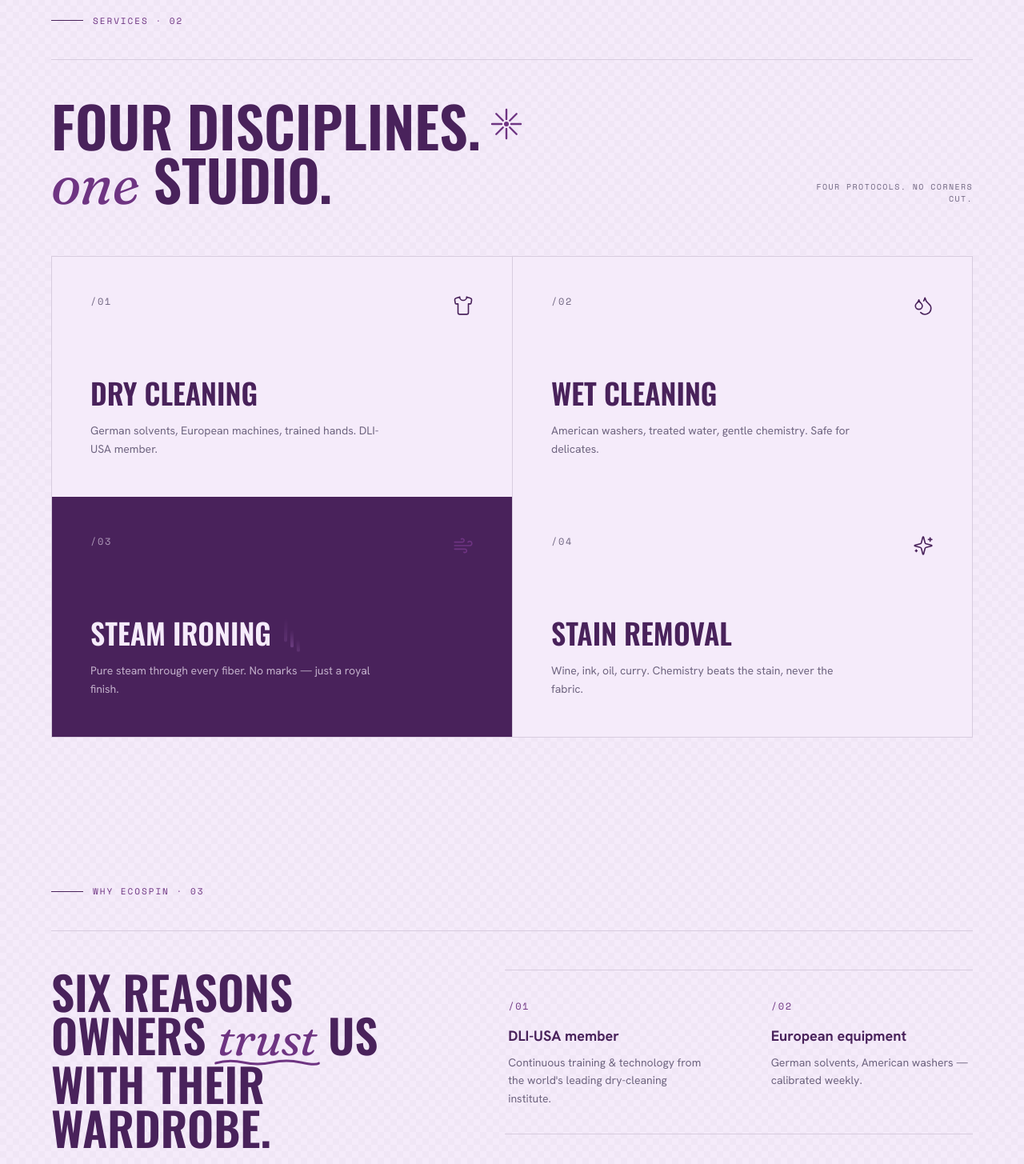
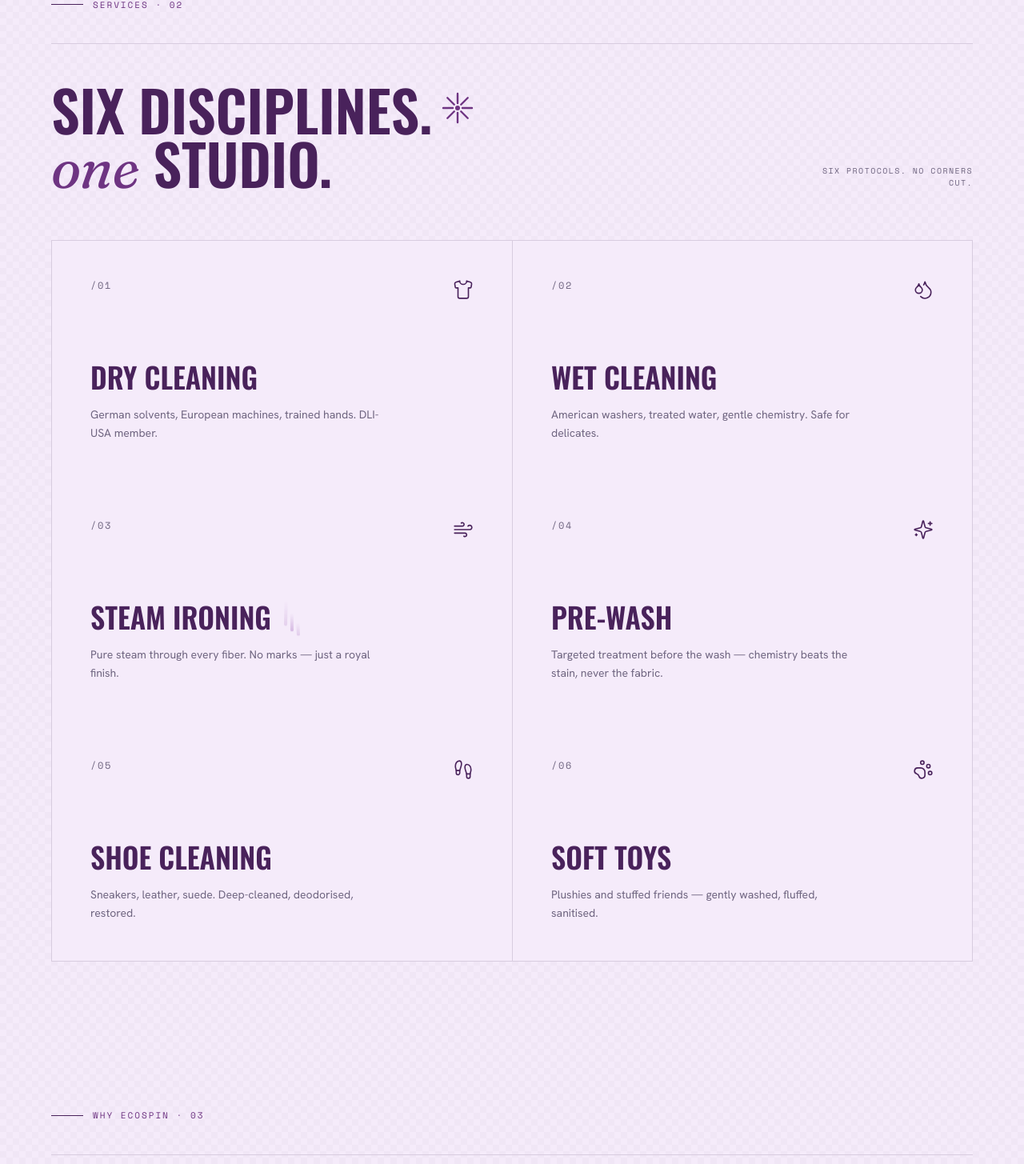
Before and after one commit to TanishRS/ecopsin-all, a React (Vite) app: page / in a window 1280 px wide. Shown: the part 1977-3432 px from the top of the page at 80% size. Built offline with nearby package versions, Linux system fonts and the light colour scheme; the HTML template or start-up script is replaced by a standard one.

Commit message:
dmeo-changes

```diff
--- a/src/AdminDashboard.tsx
+++ b/src/AdminDashboard.tsx
@@ -43,6 +43,7 @@ type Order = {
   service: string;
   pickup_date: string;
   status?: string;
+  outlet?: string;
 };
 
 type Rate = {
@@ -52,13 +53,15 @@ type Rate = {
   same_day_price: number;
 };
 
-// Status pipeline: confirmed → ready → delivered
-const STATUS_FLOW = ["confirmed", "ready", "delivered"];
+// Status pipeline: collected → in_transit → processing → ready → delivered
+const STATUS_FLOW = ["collected", "in_transit", "processing", "ready", "delivered"];
 
 const STATUS_META: Record<string, { color: string; bg: string; icon: string }> = {
-  confirmed: { color: "#2563eb", bg: "#dbeafe", icon: "📥" },
-  ready:     { color: "#d97706", bg: "#fef3c7", icon: "✅" },
-  delivered: { color: "#059669", bg: "#d1fae5", icon: "📦" },
+  collected:  { color: "#2563eb", bg: "#dbeafe", icon: "📥" },
+  in_transit: { color: "#7c3aed", bg: "#ede9fe", icon: "🚚" },
+  processing: { color: "#d97706", bg: "#fef3c7", icon: "🌀" },
+  ready:      { color: "#0891b2", bg: "#cffafe", icon: "✅" },
+  delivered:  { color: "#059669", bg: "#d1fae5", icon: "📦" },
 };
 
 // All UI text in 3 languages
@@ -156,11 +159,15 @@ function Orders({ t }: { t: Translation }) {
   const [err, setErr] = useState<boolean>(false);
   const [busy, setBusy] = useState<number | null>(null);
 
+  const OUTLET = new URLSearchParams(window.location.search).get("outlet");
+  const isCPU = OUTLET === null || OUTLET === "Thane"; // full 5-stage control
+  const OUTLET_ALLOWED: Record<string, string> = { collected: "in_transit", ready: "delivered" };
+
   const load = async () => {
     setErr(false);
     setOrders(null);
     try {
-      const data = await callApi({ action: "orders_read" });
+      const data = await callApi({ action: "orders_read", ...(OUTLET ? { outlet: OUTLET } : {}) });
       setOrders(Array.isArray(data) ? data : []);
     } catch {
       setErr(true);
@@ -170,9 +177,15 @@ function Orders({ t }: { t: Translation }) {
   useEffect(() => { load(); }, []);
 
   const cycleStatus = async (order: Order) => {
-    const cur = (order.status || "confirmed").toLowerCase();
+    const cur = (order.status || "collected").toLowerCase();
     const idx = STATUS_FLOW.indexOf(cur);
-    const next = STATUS_FLOW[(idx + 1) % STATUS_FLOW.length];
+    let next: string;
+    if (isCPU) {
+      next = STATUS_FLOW[(idx + 1) % STATUS_FLOW.length];
+    } else {
+      next = OUTLET_ALLOWED[cur];
+      if (next === undefined) return;
+    }
     setBusy(order.row_number);
     setOrders((prev) =>
       prev
@@ -201,14 +214,17 @@ function Orders({ t }: { t: Translation }) {
   return (
     <div style={S.cardGrid}>
       {orders.map((o) => {
-        const st = (o.status || "confirmed").toLowerCase();
-        const meta = STATUS_META[st] || STATUS_META.confirmed;
+        const st = (o.status || "collected").toLowerCase();
+        const meta = STATUS_META[st] || STATUS_META.collected;
+        const canAdvance = isCPU || !!OUTLET_ALLOWED[st];
         return (
           <div key={o.row_number} style={S.orderCard}>
             <div style={S.orderName}>{o.customer_name}</div>
+            {isCPU && o.outlet && <div style={S.orderLine}><span style={S.muted}>Outlet</span> {o.outlet}</div>}
             <div style={S.orderLine}><span style={S.muted}>{t.phone}</span> {o.phone}</div>
             <div style={S.orderLine}><span style={S.muted}>{t.item}</span> {o.item} · {o.service}</div>
             <div style={S.orderLine}><span style={S.muted}>{t.pickup}</span> {o.pickup_date}</div>
+            {canAdvance ? (
               <button
                 onClick={() => cycleStatus(o)}
                 disabled={busy === o.row_number}
@@ -218,7 +234,13 @@ function Orders({ t }: { t: Translation }) {
                 {t[st] || st}
                 {busy === o.row_number && <span style={S.spin}> …</span>}
               </button>
-            <div style={S.tapHint}>{t.tapStatus}</div>
+            ) : (
+              <div style={{ ...S.statusBtn, background: meta.bg, color: meta.color }}>
+                <span style={S.statusIcon}>{meta.icon}</span>
+                {t[st] || st}
+              </div>
+            )}
+            {canAdvance && <div style={S.tapHint}>{t.tapStatus}</div>}
           </div>
         );
       })}
--- a/src/sections/About.tsx
+++ b/src/sections/About.tsx
@@ -9,7 +9,7 @@ export default function About() {
       <Eyebrow>About · 01</Eyebrow>
       <div className="mt-10 grid grid-cols-1 gap-12 border-t border-line pt-12 lg:grid-cols-2 lg:gap-20">
         <h2 className="reveal font-display uppercase leading-[0.95] text-plum [font-size:clamp(2rem,5.5vw,5rem)]">
-          We <span className="serif-it text-glow">redefined</span> laundry
+          dry-cleaner
           <SquareDot />
           <span className="sr-only">.</span>
         </h2>
--- a/src/sections/BookPickup.tsx
+++ b/src/sections/BookPickup.tsx
@@ -191,7 +191,9 @@ export default function BookPickup() {
                   <option>Dry Cleaning</option>
                   <option>Wet Cleaning</option>
                   <option>Steam Ironing</option>
-                  <option>Stain Removal</option>
+                  <option>Pre-Wash</option>
+                  <option>Shoe Cleaning</option>
+                  <option>Soft Toys</option>
                 </select>
               </Field>
               <Field label="GARMENTS (APPROX.)" htmlFor="bp-count">
--- a/src/sections/Footer.tsx
+++ b/src/sections/Footer.tsx
@@ -14,7 +14,9 @@ const SERVICES = [
   'Dry Cleaning',
   'Wet Cleaning',
   'Steam Ironing',
-  'Stain Removal',
+  'Pre-Wash',
+  'Shoe Cleaning',
+  'Soft Toys',
   'Free Pickup & Delivery',
 ]
 
--- a/src/sections/LocateUs.tsx
+++ b/src/sections/LocateUs.tsx
@@ -5,26 +5,30 @@ import { Eyebrow, Section } from '../components/ui'
 const WHATSAPP_NUMBER = '918657422155'
 const WEBHOOK_URL = 'https://n8n-service-wvij.onrender.com/webhook/ecospin-order'
 
-const STORES = [
+type Store = {
+  n: string
+  name: string
+  address?: string
+  phones?: string[]
+  comingSoon?: boolean
+}
+
+const STORES: Store[] = [
   {
     n: '01',
-    name: 'Thane (CPU)',
-    address:
-      'Unit No. 23, Kothari Compound 9 Acre, Manpada, Behind Happy Valley, Thane (W) 400610',
-    phones: ['+91 8452808888'],
+    name: 'Kharghar (CPU)',
+    address: 'Shop No.19, Green Heritage CHS, Plot No.79/80, Sector 20, Kharghar 410210',
+    phones: ['+91 86574 22155', '+91 86574 22355'],
   },
   {
     n: '02',
     name: 'Thane Store',
-    address:
-      'Shastri Nagar Naka, Pokran Road No.1, Beside Sanskriti Family Restaurant & Bar, Thane (W) 400606',
     phones: ['+91 9004337979', '+91 9004588555'],
   },
   {
     n: '03',
-    name: 'Kharghar Store',
-    address: 'Shop No.19, Green Heritage CHS, Plot No.79/80, Sector 20, Kharghar 410210',
-    phones: ['+91 86574 22155', '+91 86574 22355'],
+    name: 'Ulwe Store',
+    comingSoon: true,
   },
 ]
 
@@ -79,12 +83,26 @@ export default function LocateUs() {
       <div className="mt-14 grid grid-cols-1 gap-px border border-line bg-line lg:grid-cols-3" data-stagger>
         {STORES.map((s) => (
           <article key={s.n} className="reveal-item group bg-whisper p-8 transition-colors duration-300 ease-out hover:bg-petal md:p-10">
+            <div className="flex items-center justify-between">
               <p className="font-mono text-xs tracking-label text-glow">STORE / {s.n}</p>
+              {s.comingSoon && (
+                <span className="font-mono text-[10px] uppercase tracking-label text-plum/60 border border-line px-2 py-1">
+                  Coming soon
+                </span>
+              )}
+            </div>
             <h3 className="mt-4 font-display text-2xl uppercase text-plum">{s.name}</h3>
+            {s.comingSoon ? (
+              <p className="mt-5 text-sm leading-relaxed text-muted">
+                Opening soon — details to follow.
+              </p>
+            ) : (
+              <>
                 <p className="mt-5 flex items-start gap-3 text-sm leading-relaxed text-muted">
                   <MapPin size={16} strokeWidth={1.75} aria-hidden="true" className="mt-0.5 shrink-0 text-plum" />
-              {s.address}
+                  {s.address ?? <span className="italic text-muted/70">Address coming soon</span>}
                 </p>
+                {s.phones && (
                   <p className="mt-4 flex items-start gap-3 text-sm text-muted">
                     <Phone size={16} strokeWidth={1.75} aria-hidden="true" className="mt-0.5 shrink-0 text-plum" />
                     <span>
@@ -98,6 +116,9 @@ export default function LocateUs() {
                       ))}
                     </span>
                   </p>
+                )}
+              </>
+            )}
           </article>
         ))}
       </div>
--- a/src/sections/PriceList.tsx
+++ b/src/sections/PriceList.tsx
@@ -33,6 +33,18 @@ const CATEGORIES: ReadonlyArray<Cat> = [
     ['Bedsheet (single)',      '₹50'],
     ['Bedsheet (double)',      '₹70'],
   ]],
+  ['Shoe Cleaning', [
+    ['Sneakers / Canvas',      '₹350'],
+    ['Leather Shoes',          '₹450'],
+    ['Suede / Nubuck',         '₹600'],
+    ['Heels',                  '₹350'],
+    ['Boots',                  '₹500'],
+  ]],
+  ['Soft Toys', [
+    ['Small (under 12")',      '₹200'],
+    ['Medium (12–24")',        '₹400'],
+    ['Large (24"+)',           '₹700'],
+  ]],
 ]
 
 export default function PriceList() {
@@ -47,10 +59,6 @@ export default function PriceList() {
           RATE CARD — SUBJECT TO GARMENT CONDITION
         </p>
       </div>
-      <p className="reveal mt-3 text-xs italic text-velvet-mid">
-        Rates managed live by Ecospin — updated anytime via your admin dashboard.
-      </p>
-
       <div className="mt-14 grid grid-cols-1 gap-px border border-line bg-line lg:grid-cols-3" data-stagger>
         {CATEGORIES.map(([cat, items], ci) => (
           <div key={cat} className="reveal-item bg-whisper p-8">
--- a/src/sections/Process.tsx
+++ b/src/sections/Process.tsx
@@ -39,7 +39,7 @@ const STEPS: Step[] = [
   { n: 3,  label: 'System Entry' },
   { n: 4,  label: 'Tagging' },
   { n: 5,  label: 'Classification' },
-  { n: 6,  label: 'Stain Removal & Prewash' },
+  { n: 6,  label: 'Pre-Wash' },
   { n: 7,  label: 'Automatic Machine Cleaning' },
   { n: 8,  label: 'Second QC Check' },
   { n: 9,  label: 'Finishing & Steam Pressing' },
--- a/src/sections/Services.tsx
+++ b/src/sections/Services.tsx
@@ -1,4 +1,4 @@
-import { Droplets, Shirt, Sparkles, Wind } from 'lucide-react'
+import { Droplets, Footprints, PawPrint, Shirt, Sparkles, Wind } from 'lucide-react'
 import type { LucideIcon } from 'lucide-react'
 import { Eyebrow, Section } from '../components/ui'
 import { SparkleBurst } from '../components/Doodles'
@@ -29,14 +29,25 @@ const SERVICES: Service[] = [
     n: '03',
     title: 'Steam Ironing',
     icon: Wind,
-    dark: true,
     body: 'Pure steam through every fiber. No marks — just a royal finish.',
   },
   {
     n: '04',
-    title: 'Stain Removal',
+    title: 'Pre-Wash',
     icon: Sparkles,
-    body: 'Wine, ink, oil, curry. Chemistry beats the stain, never the fabric.',
+    body: 'Targeted treatment before the wash — chemistry beats the stain, never the fabric.',
+  },
+  {
+    n: '05',
+    title: 'Shoe Cleaning',
+    icon: Footprints,
+    body: 'Sneakers, leather, suede. Deep-cleaned, deodorised, restored.',
+  },
+  {
+    n: '06',
+    title: 'Soft Toys',
+    icon: PawPrint,
+    body: 'Plushies and stuffed friends — gently washed, fluffed, sanitised.',
   },
 ]
 
@@ -47,14 +58,14 @@ export default function Services() {
       <div className="mt-10 flex flex-col justify-between gap-6 border-t border-line pt-12 md:flex-row md:items-end">
         <div className="flex items-start gap-3">
           <h2 className="reveal max-w-2xl font-display uppercase leading-[0.95] text-plum [font-size:clamp(2rem,5.5vw,5rem)]">
-            Four disciplines.
+            Six disciplines.
             <br />
             <span className="serif-it text-glow">one</span> studio.
           </h2>
           <SparkleBurst className="reveal mt-3 hidden h-10 w-10 shrink-0 text-glow md:block" />
         </div>
         <p className="reveal mono-label max-w-[220px] md:pb-2 md:text-right">
-          Four protocols. No corners cut.
+          Six protocols. No corners cut.
         </p>
       </div>
 
--- a/src/sections/Why.tsx
+++ b/src/sections/Why.tsx
@@ -3,11 +3,9 @@ import { Squiggle } from '../components/Doodles'
 
 const REASONS = [
   ['01', 'DLI-USA member', "Continuous training & technology from the world's leading dry-cleaning institute."],
-  ['02', 'European equipment', 'German solvents, American washers — calibrated weekly.'],
-  ['03', 'Treated water', 'Specially conditioned, so the chemistry hits exactly right.'],
-  ['04', 'Eco-friendly', 'Biodegradable detergents, softeners and brighteners. No harsh shortcuts.'],
-  ['05', 'Trained experts', 'Five-star hotel laundry hands — trained in India and abroad.'],
-  ['06', 'Free pickup', 'Across Thane, Navi Mumbai and Mumbai. We come to you.'],
+  ['02', 'Treated water', 'Specially conditioned, so the chemistry hits exactly right.'],
+  ['03', 'Eco-friendly', 'Biodegradable detergents, softeners and brighteners. No harsh shortcuts.'],
+  ['04', 'Free pickup', 'Across Thane, Navi Mumbai and Mumbai. We come to you.'],
 ] as const
 
 export default function Why() {
@@ -17,7 +15,7 @@ export default function Why() {
       <div className="mt-10 grid grid-cols-1 gap-14 border-t border-line pt-12 lg:grid-cols-[1fr_1.2fr] lg:gap-20">
         <div className="reveal">
           <h2 className="font-display uppercase leading-[0.95] text-plum [font-size:clamp(2rem,4.5vw,4.25rem)]">
-            Six reasons owners{' '}
+            Four reasons owners{' '}
             <span className="underline-scribble serif-it text-glow">trust</span> us with their wardrobe.
           </h2>
           <Squiggle className="mt-6 h-3 w-32 text-velvet-mid opacity-70" />
```
Lines whose indentation alone changed are shown as unchanged.
